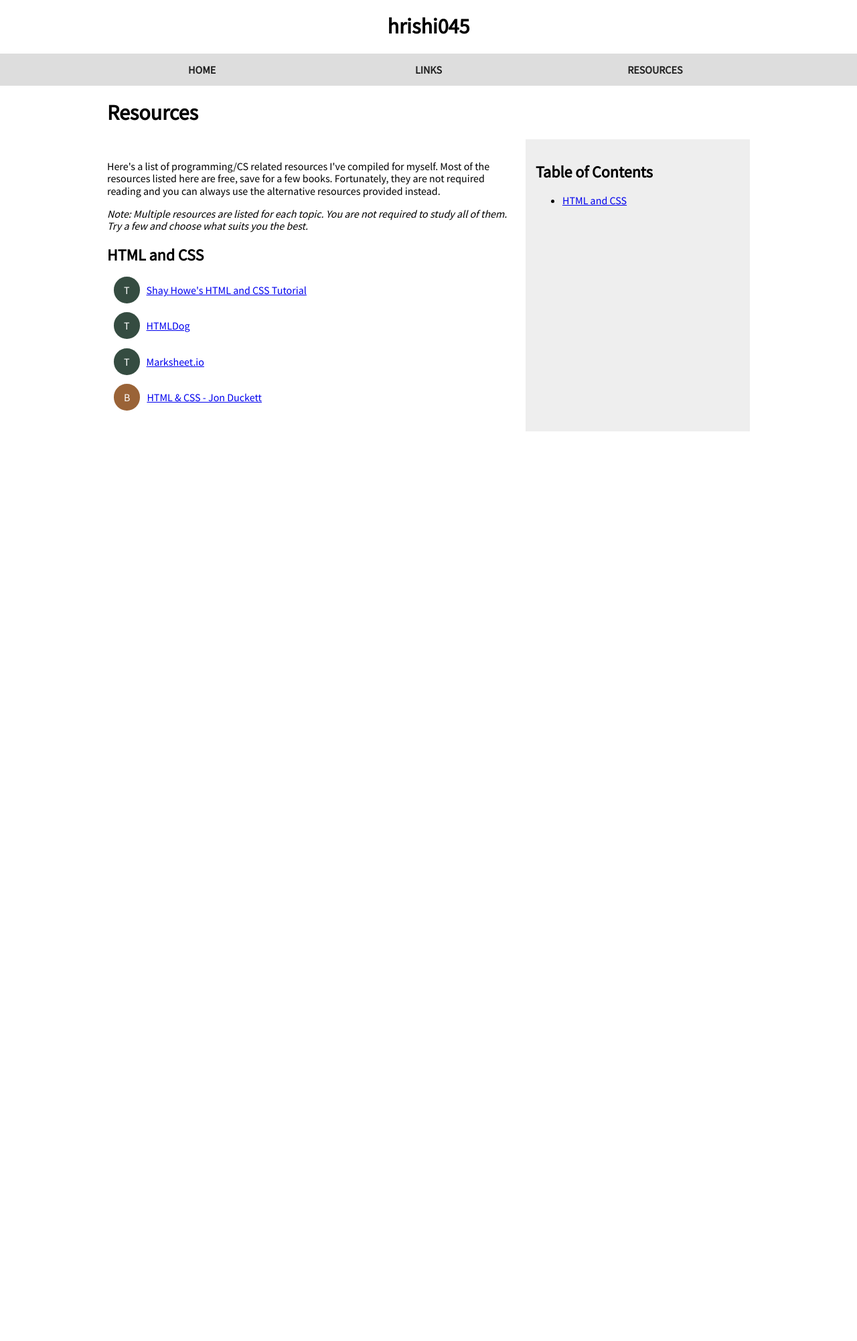
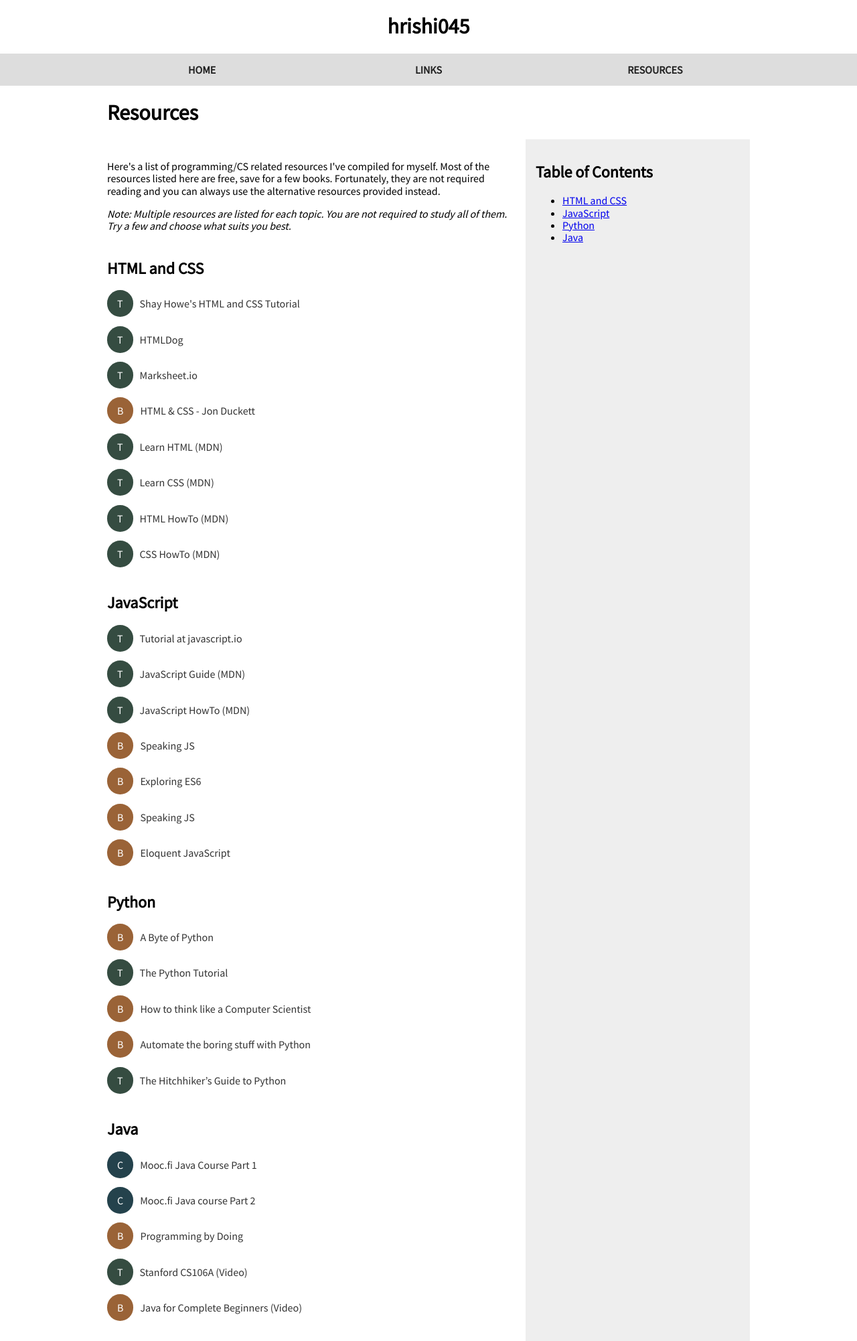
Before and after one commit to hrishi045/hrishi045.github.io, a Jekyll site: the page built from resources.html, in a window 1280 px wide. Shown: the whole page at 67% size. Built offline with Jekyll 4.4.1, drawn with Linux system fonts in a browser that asks for light colours; before the commit the page ends 900 px from its top, so only the background shows below that.

Commit message:
Add Python, Java resources

```diff
--- a/assets/style.css
+++ b/assets/style.css
@@ -78,23 +78,38 @@
         background-color: #eeeeee;
     }
 
+.resource-section {
+    margin-top: 40px;
+}
+
 .resources {
     list-style-type: none;
     padding: 0;
 }
 
 .resource {
-    padding: 10px;
+    padding: 10px 10px 10px 0;
     margin-bottom: 15px;
 }
+
+    .resource a {
+        color: #333333;
+        text-decoration: none;
+    }
+
+    .resource a:hover {
+        color: #000000;
+        text-decoration: underline;
+    }
 
 .resource:before {
     background-color: #444444;
     color: #ffffff;
     content: 'R';
-    padding: 10px 15px;
+    padding: 10px 15px 10px 15px;
     margin-right: 10px;
     border-radius: 20px;
+
 }
 
     .resource.text:before {
@@ -118,6 +133,10 @@
     }
 
 @media only screen and (max-width: 768px) {
+    .article {
+        display: block;
+    }
+
     .nav-content {
         flex-direction: column;
     }
--- a/resources.html
+++ b/resources.html
@@ -10,6 +10,9 @@
         <h2>Table of Contents</h2>
         <ul>
             <li><a href="#html-and-css">HTML and CSS</a></li>
+            <li><a href="#javascript">JavaScript</a></li>
+            <li><a href="#python">Python</a></li>
+            <li><a href="#java">Java</a></li>
         </ul>
     </aside>
     <section class="article-content">
@@ -33,6 +35,42 @@
                 <li class="resource text"><a href="http://htmldog.com/">HTMLDog</a></li>
                 <li class="resource text"><a href="https://marksheet.io/">Marksheet.io</a></li>
                 <li class="resource book"><a href="http://www.htmlandcssbook.com/">HTML & CSS - Jon Duckett</a></li>
+                <li class="resource text"><a href="https://developer.mozilla.org/en-US/docs/Learn/HTML">Learn HTML (MDN)</a></li>
+                <li class="resource text"><a href="https://developer.mozilla.org/en-US/docs/Learn/CSS">Learn CSS (MDN)</a></li>
+                <li class="resource text"><a href="https://developer.mozilla.org/en-US/docs/Learn/HTML/Howto">HTML HowTo (MDN)</a></li>
+                <li class="resource text"><a href="https://developer.mozilla.org/en-US/docs/Learn/CSS/Howto">CSS HowTo (MDN)</a></li>
+            </ul>
+        </section>
+        <section class="resource-section">
+            <h2 id="javascript">JavaScript</h2>
+            <ul class="resources">
+                <li class="resource text"><a href="http://javascript.info/">Tutorial at javascript.io</a></li>
+                <li class="resource text"><a href="https://developer.mozilla.org/en-US/docs/Learn/JavaScript">JavaScript Guide (MDN)</a></li>
+                <li class="resource text"><a href="https://developer.mozilla.org/en-US/docs/Learn/JavaScript/Howto">JavaScript HowTo (MDN)</a></li>
+                <li class="resource book"><a href="http://speakingjs.com/">Speaking JS</a></li>
+                <li class="resource book"><a href="http://exploringjs.com/es6.html">Exploring ES6</a></li>
+                <li class="resource book"><a href="https://github.com/getify/You-Dont-Know-JS">Speaking JS</a></li>
+                <li class="resource book"><a href="https://eloquentjavascript.net/">Eloquent JavaScript</a></li>
+            </ul>
+        </section>
+        <section class="resource-section">
+            <h2 id="python">Python</h2>
+            <ul class="resources">
+                <li class="resource book"><a href="https://python.swaroopch.com/">A Byte of Python</a></li>
+                <li class="resource text"><a href="https://docs.python.org/3/tutorial/">The Python Tutorial</a></li>
+                <li class="resource book"><a href="http://www.openbookproject.net/thinkcs/python/english3e/">How to think like a Computer Scientist</a></li>
+                <li class="resource book"><a href="https://automatetheboringstuff.com/">Automate the boring stuff with Python</a></li>
+                <li class="resource text"><a href="https://python-guide.readthedocs.io/en/latest/">The Hitchhiker’s Guide to Python</a></li>
+            </ul>
+        </section>
+        <section class="resource-section">
+            <h2 id="java">Java</h2>
+            <ul class="resources">
+                <li class="resource course"><a href="http://moocfi.github.io/courses/2013/programming-part-1/">Mooc.fi Java Course Part 1</a></li>
+                <li class="resource course"><a href="http://moocfi.github.io/courses/2013/programming-part-2/">Mooc.fi Java course Part 2</a></li>
+                <li class="resource book"><a href="https://programmingbydoing.com/">Programming by Doing</a></li>
+                <li class="resource text"><a href="https://see.stanford.edu/Course/CS106A">Stanford CS106A (Video)</a></li>
+                <li class="resource book"><a href="https://courses.caveofprogramming.com/p/java-for-complete-beginners">Java for Complete Beginners (Video)</a></li>
             </ul>
         </section>
     </section>
```
Also changed, not shown: other parts of resources.html (+1 -2 lines).
